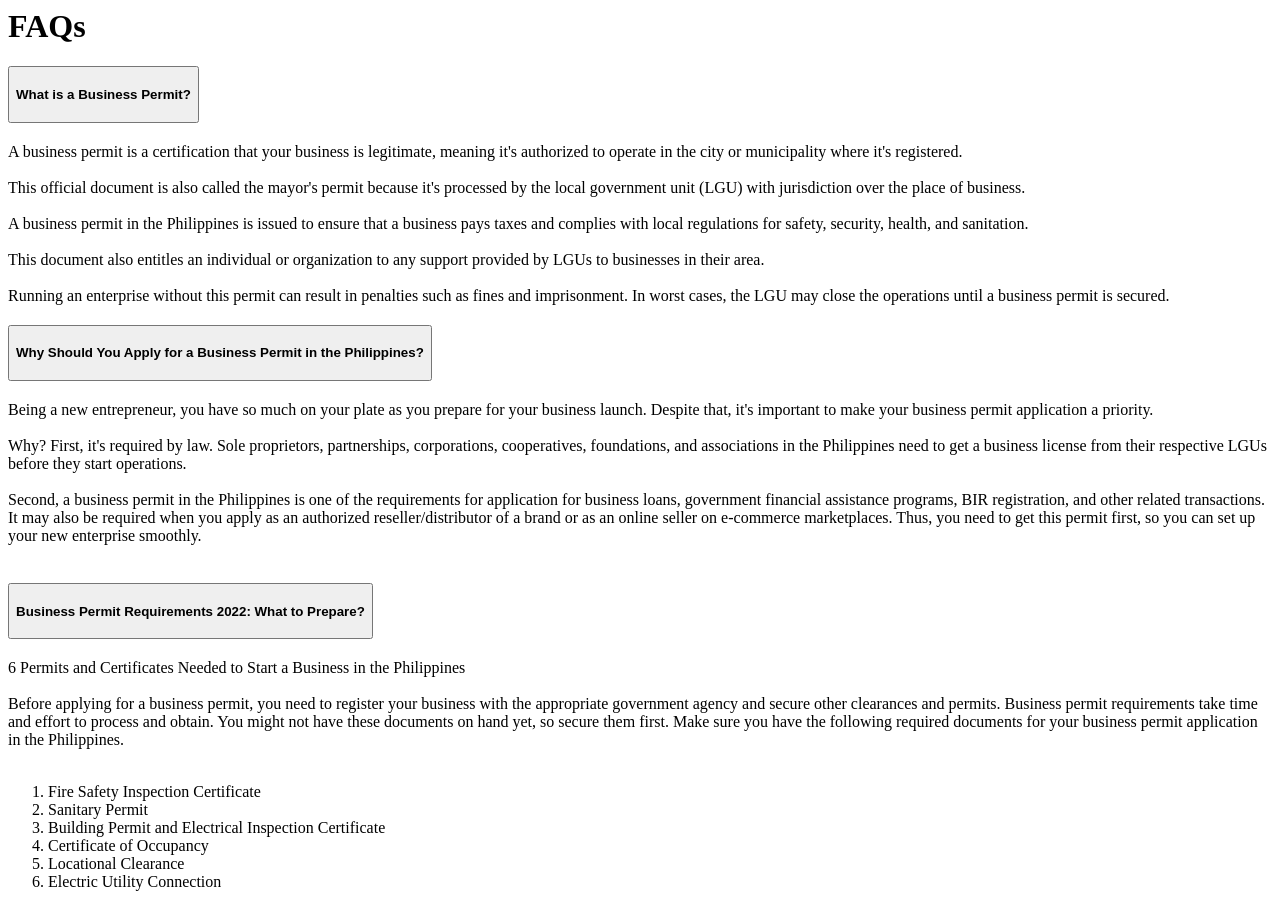
After one commit to amiel-danao/business-permit-system, a Django app: template templates/partials/_faq.html in a window 1280 px wide. The commit adds this page. Run offline with Django 4.2, Linux system fonts and the light colour scheme; the template is opened without the code that fills it, so the values that code supplies are empty.

```diff
--- /dev/null
+++ b/templates/partials/_faq.html
@@ -0,0 +1,63 @@
+<h1 class="text-white">FAQs</h1>
+<div class="accordion" id="accordionExample">
+    <div class="accordion-item">
+      <h2 class="accordion-header" id="headingOne">
+        <button class="accordion-button" type="button" data-bs-toggle="collapse" data-bs-target="#collapseOne" aria-expanded="true" aria-controls="collapseOne">
+            <h4 class="text-black">What is a Business Permit?</h4>
+        </button>
+      </h2>
+      <div id="collapseOne" class="accordion-collapse collapse show" aria-labelledby="headingOne" data-bs-parent="#accordionExample">
+        <div class="accordion-body">
+            A business permit is a certification that your business is legitimate, meaning it's authorized to operate in the city or municipality where it's registered.
+            <br><br>
+            This official document is also called the mayor's permit because it's processed by the local government unit (LGU) with jurisdiction over the place of business.
+            <br><br>
+            A business permit in the Philippines is issued to ensure that a business pays taxes and complies with local regulations for safety, security, health, and sanitation.
+            <br><br>
+            This document also entitles an individual or organization to any support provided by LGUs to businesses in their area.
+            <br><br>
+            Running an enterprise without this permit can result in penalties such as fines and imprisonment. In worst cases, the LGU may close the operations until a business permit is secured.
+        </div>
+      </div>
+    </div>
+    <div class="accordion-item">
+      <h2 class="accordion-header" id="headingTwo">
+        <button class="accordion-button collapsed" type="button" data-bs-toggle="collapse" data-bs-target="#collapseTwo" aria-expanded="false" aria-controls="collapseTwo">
+            <h4 class="text-black">Why Should You Apply for a Business Permit in the Philippines?</h4>
+        </button>
+      </h2>
+      <div id="collapseTwo" class="accordion-collapse collapse" aria-labelledby="headingTwo" data-bs-parent="#accordionExample">
+        <div class="accordion-body">
+            Being a new entrepreneur, you have so much on your plate as you prepare for your business launch. Despite that, it's important to make your business permit application a priority.
+            <br><br>
+            Why? First, it's required by law. Sole proprietors, partnerships, corporations, cooperatives, foundations, and associations in the Philippines need to get a business license from their respective LGUs before they start operations.
+            <br><br>
+            Second, a business permit in the Philippines is one of the requirements for application for business loans, government financial assistance programs, BIR registration, and other related transactions. It may also be required when you apply as an authorized reseller/distributor of a brand or as an online seller on e-commerce marketplaces. Thus, you need to get this permit first, so you can set up your new enterprise smoothly.
+            <br><br>
+        </div>
+      </div>
+    </div>
+    <div class="accordion-item">
+      <h2 class="accordion-header" id="headingThree">
+        <button class="accordion-button collapsed" type="button" data-bs-toggle="collapse" data-bs-target="#collapseThree" aria-expanded="false" aria-controls="collapseThree">
+            <h4 class="text-black">Business Permit Requirements {% now "Y" %}: What to Prepare?</h4>
+        </button>
+      </h2>
+      <div id="collapseThree" class="accordion-collapse collapse" aria-labelledby="headingThree" data-bs-parent="#accordionExample">
+        <div class="accordion-body">
+            6 Permits and Certificates Needed to Start a Business in the Philippines
+            <br><br>
+            Before applying for a business permit, you need to register your business with the appropriate government agency and secure other clearances and permits. Business permit requirements take time and effort to process and obtain. You might not have these documents on hand yet, so secure them first. Make sure you have the following required documents for your business permit application in the Philippines.
+            <br><br>
+            <ol>
+                <li>Fire Safety Inspection Certificate</li>
+                <li>Sanitary Permit</li>
+                <li>Building Permit and Electrical Inspection Certificate</li>
+                <li>Certificate of Occupancy</li>
+                <li>Locational Clearance</li>
+                <li>Electric Utility Connection</li>
+            </ol>
+        </div>
+      </div>
+    </div>
+  </div>
--- a/templates/partials/_footer.html
+++ b/templates/partials/_footer.html
@@ -1,5 +1,5 @@
 <!-- Footer -->
-<footer id="main-footer" class="py-1 bg-primary text-white text-center">
+<footer id="main-footer" class="py-1 bg-warning bg-opacity-75 text-black text-center">
   Copyright &copy;
   <span class="year"></span> {% now "Y" %} {{ app_title }}
 </footer>
```
Also changed, not shown: templates/registration/login.html (+42 -13 lines).
